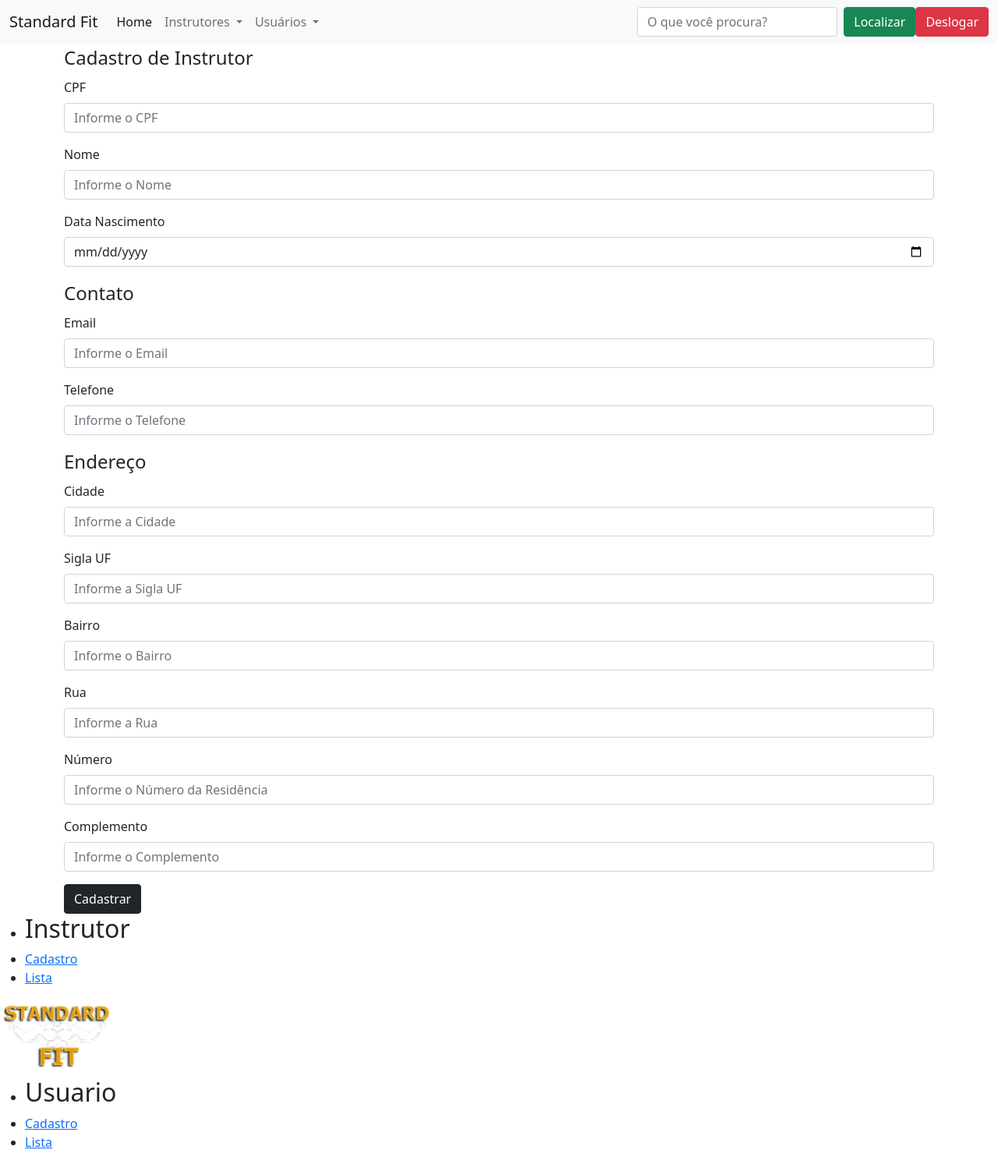
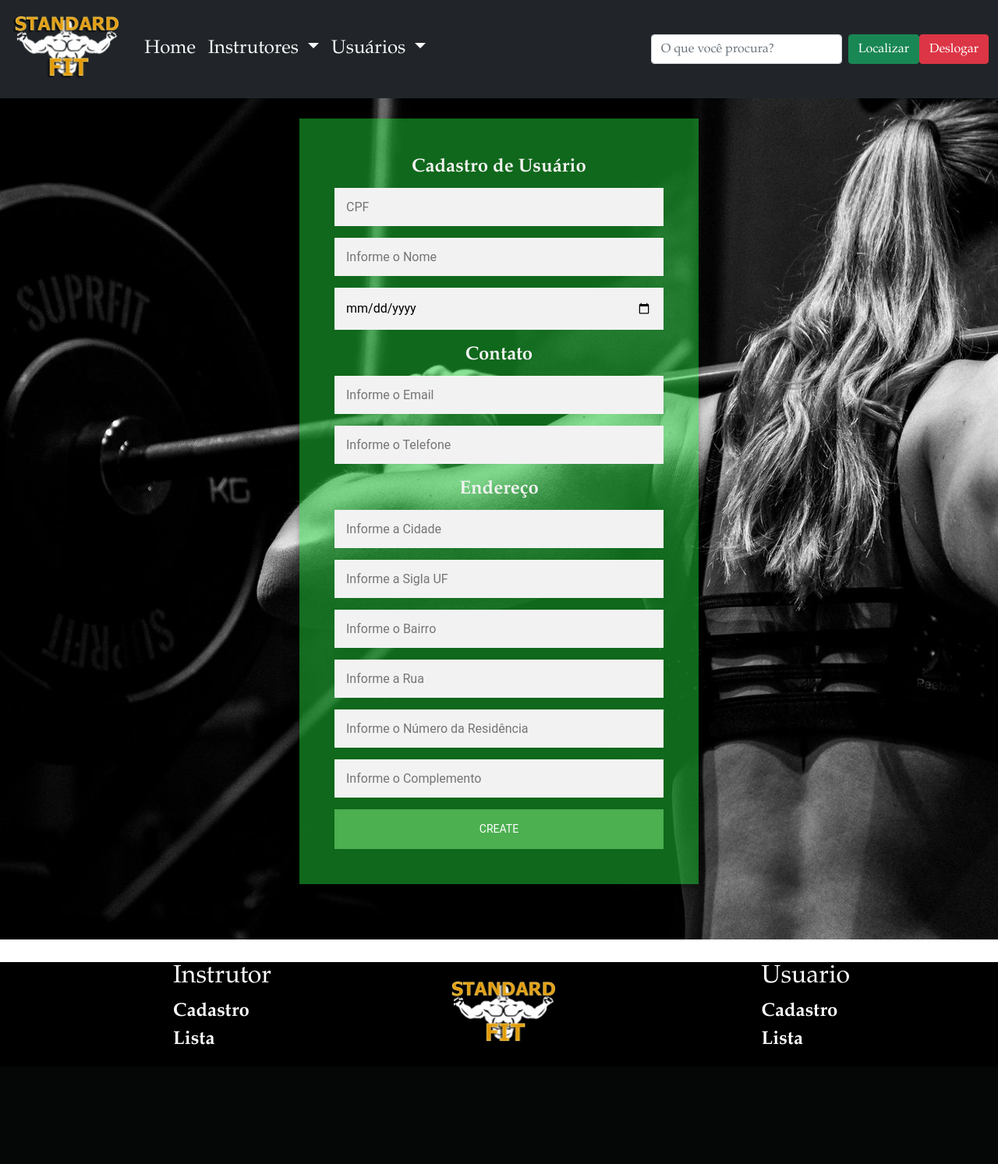
Before and after one commit to Isaque-Fernandes/academia, a PHP site: page /php/instrutor_formulario.php in a window 1280 px wide. Shown: the whole page at 78% size. After the commit the page ends 1340 px from the top, so only its background shows below. Run offline with PHP 8.4, Linux system fonts and the light colour scheme; the visitor is signed in with stand-in values (Sample User, id 1).

Commit message:
feat: estilização das páginas index, instrutor_formulario, instrutor_listagem, usuario_formulario e usuario listagem. Background, navbar, caminhos css

```diff
--- /dev/null
+++ b/css/instrutorformulario.css
@@ -0,0 +1,101 @@
+
+
+
+
+section.backgroundcontainer {
+background-size: contain;
+width: 100%;
+}
+
+
+
+
+
+
+div.caixamae {
+  width: 100%;
+  height: max-content;
+  top: 12%;
+  display: flex;
+  justify-content: center;
+  /*background-color: orange;*/
+
+
+
+}
+
+
+
+.login-page {
+  width: 40%;
+  /*height: max-content;*/
+
+  margin-top: 2%;
+  display: flex;
+  justify-content: center;
+}
+.form {
+
+  z-index: 1;
+  max-width: 100%;
+  margin: 0 auto 100px;
+  padding: 45px;
+  text-align: center;
+  box-shadow: 0 0 20px 0 rgba(0, 0, 0, 0.2), 0 5px 5px 0 rgba(0, 0, 0, 0.24);
+  background-color: rgba(30, 207, 54, 0.5);
+}
+
+legend {
+  color: #f2f2f2;
+  font-weight: bolder;
+}
+
+.form input {
+  font-family: "Roboto", sans-serif;
+  height: 10%;;
+  outline: 0;
+  background: #f2f2f2;
+  width: 100%;
+  border: 0;
+  margin: 0 0 15px;
+  padding: 15px;
+  box-sizing: border-box;
+
+}
+.form button {
+  font-family: "Roboto", sans-serif;
+  text-transform: uppercase;
+  outline: 0;
+  background: #4CAF50;
+  width: 100%;
+  border: 0;
+  padding: 15px;
+  color: #FFFFFF;
+  font-size: 14px;
+  -webkit-transition: all 0.3 ease;
+  transition: all 0.3 ease;
+  cursor: pointer;
+}
+.form button:hover,.form button:active,.form button:focus {
+  background: #43A047;
+}
+
+@media screen and (max-width:992px) and (min-width:668px){
+
+  .login-page {
+    width: 70%;
+  }
+}
+
+@media screen and (max-width:667px){
+
+  .login-page {
+    width: 80%;
+  }
+}
+
+@media screen and (max-width:457px) {
+  .login-page {
+    width: 80%;
+  }
+  }
--- a/php/instrutor_formulario.php
+++ b/php/instrutor_formulario.php
@@ -19,39 +19,43 @@ if ((!isset($_SESSION['email']) == true) and (!isset($_SESSION['email']) == true
     <meta http-equiv="X-UA-Compatible" content="IE=edge">
     <meta name="viewport" content="width=device-width, initial-scale=1.0">
     <link href="https://cdn.jsdelivr.net/npm/bootstrap@5.1.3/dist/css/bootstrap.min.css" rel="stylesheet" integrity="sha384-1BmE4kWBq78iYhFldvKuhfTAU6auU8tT94WrHftjDbrCEXSU1oBoqyl2QvZ6jIW3" crossorigin="anonymous">
+    <link rel="stylesheet" type="text/css" href="../css/style.css" />
+    <link rel="stylesheet" type="text/css" href="../css/instrutorformulario.css" />
+    <link rel="stylesheet" type="text/css" href="../css/footer.css" />
     <title>Standard Fit</title>
 </head>
 
 <body>
     <!-- cpf, nomeInstrutor, dataNascimento,  email, telefone -->
-    <nav class="navbar navbar-expand-lg navbar-light bg-light">
+    <!-- INÍCIO NAVBAR -->
+<nav class="navbar navbar-expand-lg navbar-light bg-dark">
         <div class="container-fluid">
-            <a class="navbar-brand" href="./index.php">Standard Fit</a>
+            <a class="navbar-brand" href="./index.php"><img src="../img/logo1.png" alt="..." height="100px"></a>
             <button class="navbar-toggler" type="button" data-bs-toggle="collapse" data-bs-target="#navbarSupportedContent" aria-controls="navbarSupportedContent" aria-expanded="false" aria-label="Toggle navigation">
                 <span class="navbar-toggler-icon"></span>
             </button>
             <div class="collapse navbar-collapse" id="navbarSupportedContent">
                 <ul class="navbar-nav me-auto mb-2 mb-lg-0">
                     <li class="nav-item">
-                        <a class="nav-link active" aria-current="page" href="./index.php">Home</a>
+                        <a class="nav-link active text-light" aria-current="page" href="./index.php">Home</a>
                     </li>
                     <li class="nav-item dropdown">
-                        <a class="nav-link dropdown-toggle" href="#" id="navbarDropdown" role="button" data-bs-toggle="dropdown" aria-expanded="false">
+                        <a class="nav-link dropdown-toggle text-light" href="#" id="navbarDropdown" role="button" data-bs-toggle="dropdown" aria-expanded="false">
                             Instrutores
                         </a>
-                        <ul class="dropdown-menu" aria-labelledby="navbarDropdown">
-                            <li><a class="dropdown-item" href="./instrutor_formulario.php">Cadastro</a></li>
-                            <li><a class="dropdown-item" href="./instrutor_redirecionador_listagem.php">Listagem</a></li>
+                        <ul class="dropdown-menu bg-dark" aria-labelledby="navbarDropdown">
+                            <li><a class="dropdown-item text-light" href="./instrutor_formulario.php">Cadastro</a></li>
+                            <li><a class="dropdown-item text-light" href="./instrutor_redirecionador_listagem.php">Listagem</a></li>
                         </ul>
                     </li>
 
                     <li class="nav-item dropdown">
-                        <a class="nav-link dropdown-toggle" href="#" id="navbarDropdown" role="button" data-bs-toggle="dropdown" aria-expanded="false">
+                        <a class="nav-link dropdown-toggle text-light" href="#" id="navbarDropdown" role="button" data-bs-toggle="dropdown" aria-expanded="false">
                             Usuários
                         </a>
-                        <ul class="dropdown-menu" aria-labelledby="navbarDropdown">
-                            <li><a class="dropdown-item" href="./usuario_formulario.php">Cadastro</a></li>
-                            <li><a class="dropdown-item" href="./usuario_redirecionador_listagem.php">Lista</a></li>
+                        <ul class="dropdown-menu bg-dark" aria-labelledby="navbarDropdown">
+                            <li><a class="dropdown-item text-light" href="./usuario_formulario.php">Cadastro</a></li>
+                            <li ><a class="dropdown-item text-light" href="./usuario_redirecionador_listagem.php">Lista</a></li>
                         </ul>
                     </li>
 
@@ -63,8 +67,66 @@ if ((!isset($_SESSION['email']) == true) and (!isset($_SESSION['email']) == true
                 </form>
             </div>
         </div>
-    </nav>
+</nav>
+<!-- FIM DO NAVBAR -->
 
+<!-- INICIO MEIO DO SITE -->
+<section class="backgroundcontainer">
+        <div class="background">
+
+
+            <!-- IMAGEM BACKGROUND -->
+            <style>
+                body
+                {
+                    background: url('../img/8bg-login.jpg') no-repeat;
+                }
+            </style>
+            <!-- FIM IMAGEM BACKGROUND -->
+
+
+
+
+
+            <!--FORMULÁRIO DE CADASTRO-->
+            <div class="caixamae">
+                <div class="login-page">
+                <div class="form">
+
+
+                    <legend>Cadastro de Usuário</legend>
+
+                    <form class="register-form" action="./usuario_registro.php" method="post">
+
+                        <input type="text" name="cpf_txt" id="cpf_id" placeholder="CPF" required>
+                        <input  type="text" name="nomeUsuario_txt" id="nomeUsuario_id" placeholder="Informe o Nome" required>
+                        <input  type="date" name="dataNascimento_txt" id="dataNascimento_id" placeholder="Data Nascimento" required>
+
+                        <legend>Contato</legend>
+                        <input  type="text" name="email_txt" id="email_id" placeholder="Informe o Email" required>
+                        <input  type="text" name="telefone_txt" id="telefone_id" placeholder="Informe o Telefone" required>
+
+                        <legend>Endereço</legend>
+                        <input type="text" name="cidade_txt" id="cidade_id" placeholder="Informe a Cidade" required>
+                        <input type="text" name="siglaUf_txt" id="siglaUf_id" placeholder="Informe a Sigla UF" required>
+                        <input  type="text" name="bairro_txt" id="bairro_id" placeholder="Informe o Bairro" required>
+                        <input  type="text" name="rua_txt" id="rua_id" placeholder="Informe a Rua" required>
+                        <input  type="number" name="numero_txt" id="numero_id" placeholder="Informe o Número da Residência" required>
+                        <input  type="text" name="complemento_txt" id="complemento_id" placeholder="Informe o Complemento" required>
+
+
+
+                        <!-- <button class="btn btn-dark" type="submit">Cadastrar</button> -->
+                        <button>create</button>
+                    </form>
+                </div>
+                </div>
+            </div>              <!--FIM FORMULÁRIO DE CADASTRO-->
+        </div>
+    </section>
+<!-- FIM MEIO DO SITE -->
+
+<!--
     <div class="container col-12">
         <fieldset>
             <legend>Cadastro de Instrutor</legend>
@@ -118,7 +180,7 @@ if ((!isset($_SESSION['email']) == true) and (!isset($_SESSION['email']) == true
                 <button class="btn btn-dark" type="submit">Cadastrar</button>
             </form>
         </fieldset>
-    </div>
+    </div>     -->
 
     <!-- INICIO FOOTER -->
 <footer>
--- a/php/usuario_formulario.php
+++ b/php/usuario_formulario.php
@@ -21,7 +21,7 @@ if ((!isset($_SESSION['email']) == true) and (!isset($_SESSION['email']) == true
     <link rel="stylesheet" type="text/css" href="../css/style.css" />
     <link rel="stylesheet" type="text/css" href="../css/usuarioformulario.css" />
     <link rel="stylesheet" type="text/css" href="../css/footer.css" />
-    <title>Cadastro Usuários</title>
+    <title>Standard Fit</title>
 
 </head>
 
```
Also changed, not shown: css/listagem.css (added, +19 -0 lines), php/index.php (+16 -12 lines), php/instrutor_listagem.php (+39 -13 lines), php/usuario_listagem.php (+38 -14 lines).
